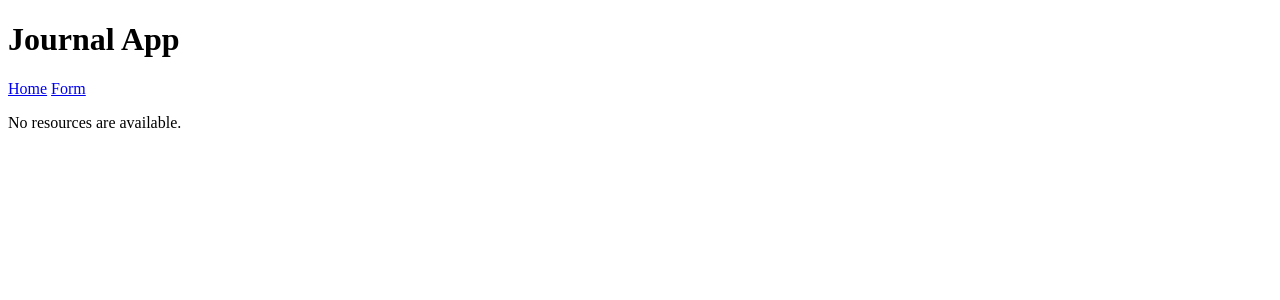
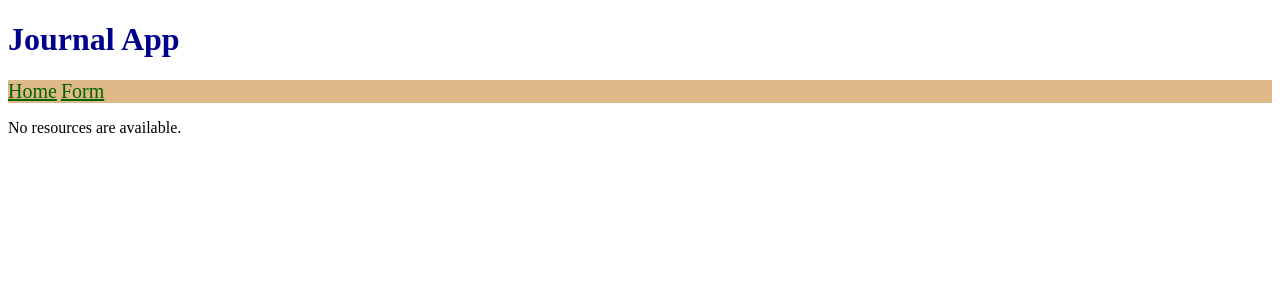
Before and after one commit to amoghvnaik/learnjournal, a Django app: template journal/templates/journal/home.html in a window 1280 px wide. Shown: the top 300 px of the page. Run offline with Django 3.2, Linux system fonts and the light colour scheme; the template is opened without the code that fills it, so the values that code supplies are empty.

Commit message:
fourth commit

```diff
--- a/journal/templates/journal/edit.html
+++ b/journal/templates/journal/edit.html
@@ -1,5 +1,6 @@
 {% extends "./layout.html" %}
 {% block body_content %}
+<br>
 <form action="" method="post">
     {% csrf_token %}
     {{ form }}
--- a/journal/templates/journal/form.html
+++ b/journal/templates/journal/form.html
@@ -1,5 +1,6 @@
 {% extends "./layout.html" %}
 {% block body_content %}
+<br>
 <form action="" method="post">
     {% csrf_token %}
     {{ form }}
--- a/journal/templates/journal/home.html
+++ b/journal/templates/journal/home.html
@@ -8,7 +8,8 @@
         <p> Notes: {{ r.notes }} </p>
         <form method="GET" method="POST" action="./edit/{{ r.id }}">
 			<input type="submit" value="Edit / Delete" name="edit">
-		</form>
+	</form>
+    <br>
     {% endfor %}
     </ul>
 {% else %}
--- a/journal/templates/journal/layout.html
+++ b/journal/templates/journal/layout.html
@@ -3,19 +3,25 @@
 	<head>
 		<title>Journal App</title>
 	<style>
+	.title {
+	  color: #00008B;
+	}
 	.navbar {
 	  width: 100%;
+          background-color: #DEB887;
 	}
-	.navbar-text span {
+	.navbar a {
 	  text-align: right;
+	  color: #006400;
+          font-size: 20px;
 	}
 	</style>
 	</head>
 	<body>
-		<h1>Journal App</h1>
+		<h1 class="title">Journal App</h1>
 		<div class="navbar">
-				<a href="/journal">Home</a>
-				<a href="/journal/form">Form</a>
+			<a href="/journal">Home</a>
+			<a href="/journal/form">Form</a>
 		</div>
 
 		{% block body_content %} {% endblock %}
```
Also changed, not shown: 2 other files.
